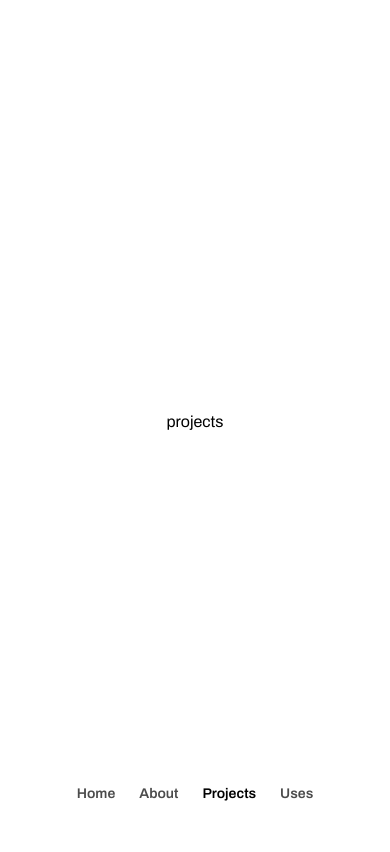
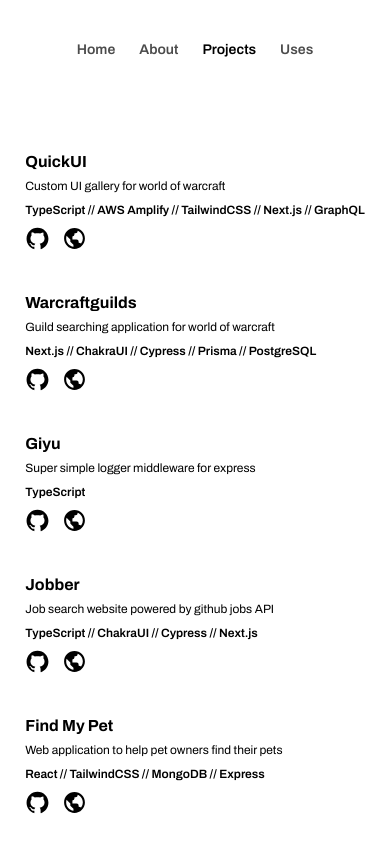
Before and after one commit to nulfrost/danethe.dev, a Next.js app: page /projects in a window 390 px wide. Shown: the top 852 px of the page. Built offline with nearby package versions, Linux system fonts and the light colour scheme.

Commit message:
fixed mobile issues

```diff
--- a/components/Container.js
+++ b/components/Container.js
@@ -3,7 +3,7 @@
 export default function Container({ children }) {
   return (
     <motion.div
-      className="flex flex-col items-center justify-center h-screen"
+      className="flex flex-col items-center justify-center"
       transition={{ type: "tween", damping: 2, stiffness: 20 }}
       initial={{ opacity: 0 }}
       animate={{ opacity: 1 }}
--- a/components/Navbar.js
+++ b/components/Navbar.js
@@ -2,7 +2,7 @@
 
 export default function Navbar() {
   return (
-    <nav className="absolute w-full text-sm font-semibold text-center md:text-lg bottom-10">
+    <nav className="w-full mt-10 text-sm font-semibold text-center lg:absolute md:text-lg">
       <NavLink href="/" name="Home" />
       <NavLink href="/about" name="About" />
       <NavLink href="/projects" name="Projects" />
--- a/components/layout.js
+++ b/components/layout.js
@@ -13,9 +13,9 @@
         />
         <meta name="description" content="Dane's personal website" />
       </Head>
-      <main className="min-h-screen antialiased">
-        <Navbar />
-        <div className="max-w-6xl mx-auto">{children}</div>
+      <Navbar />
+      <main className="flex flex-col justify-center max-w-6xl min-h-screen mx-auto">
+        {children}
       </main>
     </>
   );
--- a/package.json
+++ b/package.json
@@ -15,6 +15,7 @@
     "postcss": "^8.1.8",
     "react": "^17.0.1",
     "react-dom": "^17.0.1",
+    "react-icons": "^4.1.0",
     "tailwindcss": "^2.0.1"
   }
 }
--- a/pages/about.js
+++ b/pages/about.js
@@ -5,7 +5,7 @@
   return (
     <Layout title="About">
       <Container>
-        <div className="max-w-2xl px-5 text-justify text-md lg:text-lg opacity-70">
+        <div className="max-w-2xl px-5 text-sm text-justify lg:text-lg opacity-70">
           <p>
             Hello! My name is Dane and I am a fullstack web developer from
             Toronto, ON. My love for software development comes from the crazy
--- a/pages/projects.js
+++ b/pages/projects.js
@@ -1,73 +1,86 @@
 import Layout from "@/components/layout";
 import Container from "@/components/Container";
+import { AiFillGithub } from "react-icons/ai";
+import { BiWorld } from "react-icons/bi";
 
 export default function Projects() {
+  const projects = [
+    {
+      name: "QuickUI",
+      description: "Custom UI gallery for world of warcraft",
+      libraries: [
+        "TypeScript",
+        "AWS Amplify",
+        "TailwindCSS",
+        "Next.js",
+        "GraphQL",
+      ],
+      website: "https://master.d3vtz7bmt2l79k.amplifyapp.com/",
+      code: "https://github.com/Danex2/quickui",
+    },
+    {
+      name: "Warcraftguilds",
+      description: "Guild searching application for world of warcraft",
+      libraries: ["Next.js", "ChakraUI", "Cypress", "Prisma", "PostgreSQL"],
+      website: "https://staging.warcraftguilds.app/",
+      code: "https://github.com/Danex2/warcraftguilds.app",
+    },
+    {
+      name: "Giyu",
+      description: "Super simple logger middleware for express",
+      libraries: ["TypeScript"],
+      website: "#",
+      code: "https://github.com/Danex2/giyu",
+    },
+    {
+      name: "Jobber",
+      description: "Job search website powered by github jobs API",
+      libraries: ["TypeScript", "ChakraUI", "Cypress", "Next.js"],
+      website: "https://jobber-chi.vercel.app/",
+      code: "https://github.com/Danex2/jobber",
+    },
+    {
+      name: "Find My Pet",
+      description: "Web application to help pet owners find their pets",
+      libraries: ["React", "TailwindCSS", "MongoDB", "Express"],
+      website: "https://findmypet1.herokuapp.com/",
+      code: "https://github.com/Danex2/findmypet",
+    },
+  ];
+
   return (
     <Layout title="Projects | Dane Miller">
-      <Container>projects</Container>
-
-      {/* <div className="grid grid-cols-1 gap-5 sm:grid-cols-2 lg:grid-cols-2">
-          {[
-            {
-              title: "World Of Warcraft Token Price",
-              description:
-                "A simple website to view the current price of the World of Warcraft subscription token",
-              libs: ["Next.js", "Tailwind", "Blizzard API", "Vercel"],
-              live: "wowtoken.vercel.app",
-              repo: "https://github.com/Danex2/wowtoken",
-            },
-            {
-              title: "Find My Pet",
-              description:
-                "A web application to help pet owners find their pets",
-              libs: ["React", "Tailwind", "MongoDB", "Express"],
-              live: "https://findmypet1.herokuapp.com/",
-              repo: "https://github.com/Danex2/findmypet",
-            },
-            {
-              title: "QuickUI",
-              description:
-                "A web application made to quickly view and copy ElvUI setups for world of warcraft",
-              libs: ["TypeScript", "Next.js", "GraphQL", "AWS Amplify"],
-              live: "https://master.d3vtz7bmt2l79k.amplifyapp.com",
-              repo: "https://github.com/Danex2/quickui",
-            },
-            {
-              title: "Omen",
-              description:
-                "A utility bot for Discord",
-              libs: ["Discord.js", "JavaScript", "AWS"],
-              live: "#",
-              repo: "https://github.com/Danex2/omen",
-            },
-          ].map(({ title, description, libs, live, repo }) => (
+      <Container>
+        <div className="grid grid-cols-1 lg:grid-cols-2 lg:gap-5">
+          {projects.map(({ name, description, libraries, website, code }) => (
             <div
-              className="flex flex-col justify-between px-3 py-4 space-y-2 bg-gray-200 border-l-4 border-green-500"
-              key={title}
+              className="p-5 transition-colors duration-150 rounded hover:bg-gray-100"
+              key={name}
             >
-              <h2 className="text-xl font-semibold">{title}</h2>
-              <p>{description}</p>
-              <p className="text-sm break-words">{libs.join(" • ")}</p>
-              <div className="flex justify-between text-sm text-green-500 underline">
+              <h2 className="mb-1 font-bold text-md lg:text-xl">{name}</h2>
+              <p className="mb-2 text-xs lg:text-lg">{description}</p>
+              <div className="mb-2 text-xs lg:text-md">
+                <p className="font-semibold lg:text-md">
+                  {libraries.join(" // ")}
+                </p>
+              </div>
+              <div className="flex">
                 <a
-                  href={live}
-                  rel="noopener noreferrer"
-                  className="hover:text-green-800"
-                >
-                  Live
-                </a>
-                <a
-                  href={repo}
+                  href={code}
                   target="_blank"
                   rel="noopener noreferrer"
-                  className="hover:text-green-800"
+                  className="mr-3"
                 >
-                  Repo
+                  <AiFillGithub fontSize="25px" />
+                </a>
+                <a href={website} target="_blank" rel="noopener noreferrer">
+                  <BiWorld fontSize="25px" />
                 </a>
               </div>
             </div>
           ))}
-        </div> */}
+        </div>
+      </Container>
     </Layout>
   );
 }
```
Also changed, not shown: 1 other file (tests, documents, lock files or other folders).
